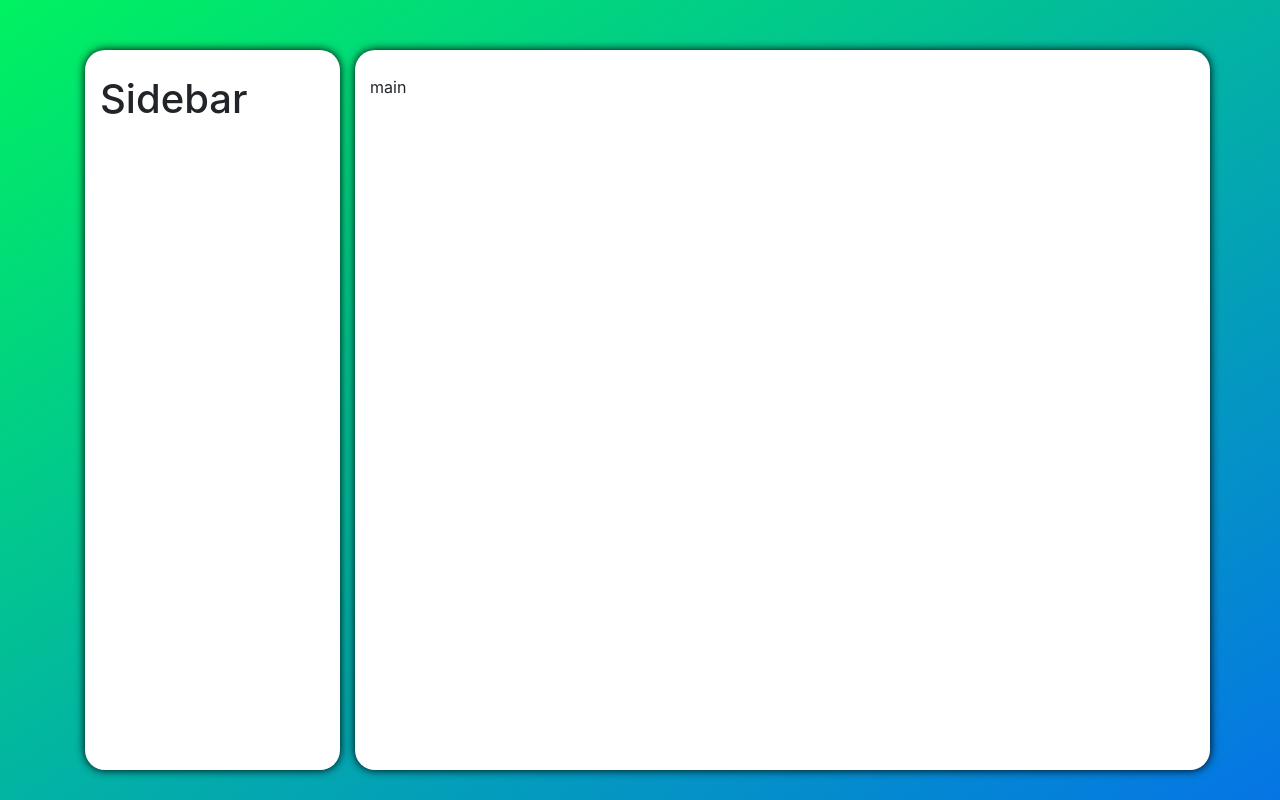
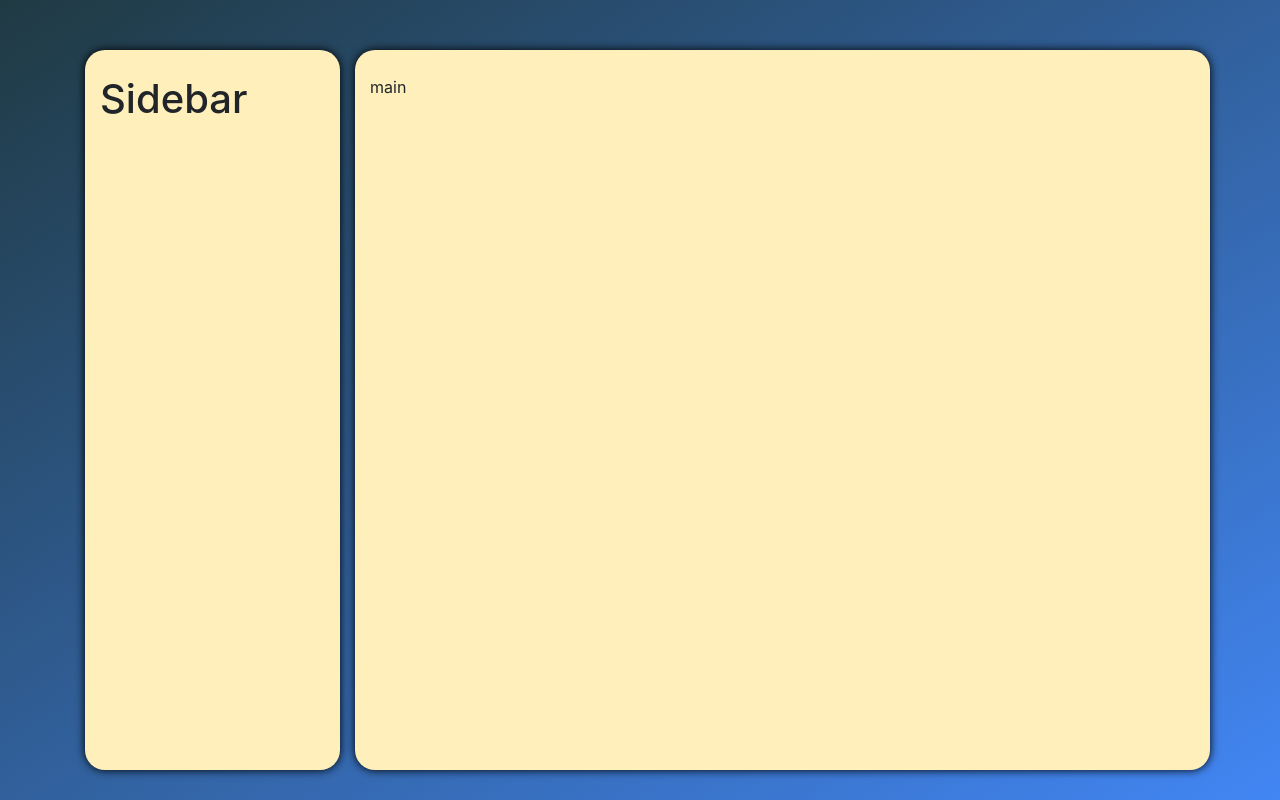
Before and after one commit to elmiabdirahman/portfolio-elmi, a React (Create React App) app: page / in a window 1280 px wide. Built offline with nearby package versions, Linux system fonts and the light colour scheme.

Commit message:
change background

```diff
--- a/src/index.css
+++ b/src/index.css
@@ -1,7 +1,7 @@
 @import url('https://fonts.googleapis.com/css2?family=Kaushan+Script&family=Merriweather:wght@300&display=swap');
 
 body {
-    background-image: linear-gradient(to right bottom, #00F260, #0575E6);
+    background-image: linear-gradient(to right bottom, #203A43, #4286f4);
     background-attachment: fixed;
 }
 
@@ -15,7 +15,7 @@ body {
 
 
 .app__sidebar {
-    background-color: #fff;
+    background-color: #FFEFBA;
     height: 100%;
     border-radius: 20px;
     padding: 25px 15px;
@@ -23,7 +23,7 @@ body {
 }
 
 .app__main-content {
-    background-color: #fff;
+    background-color: #FFEFBA;
     border-radius: 20px;
     padding: 25px 15px;
     box-shadow: 0 0 10px black;
```
